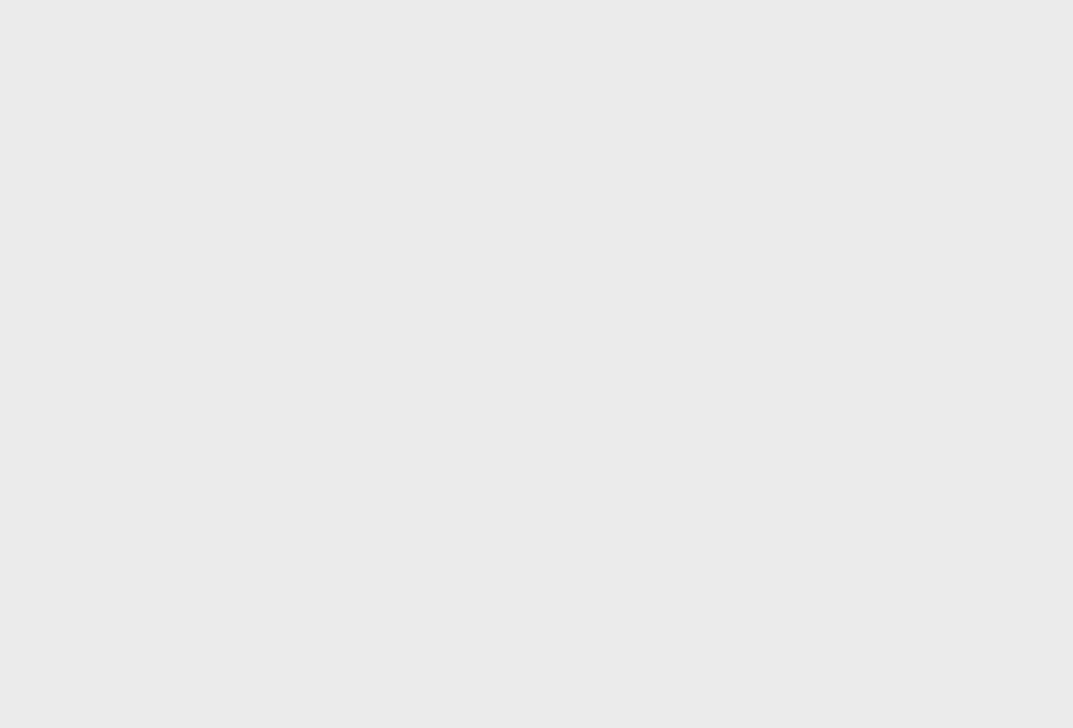
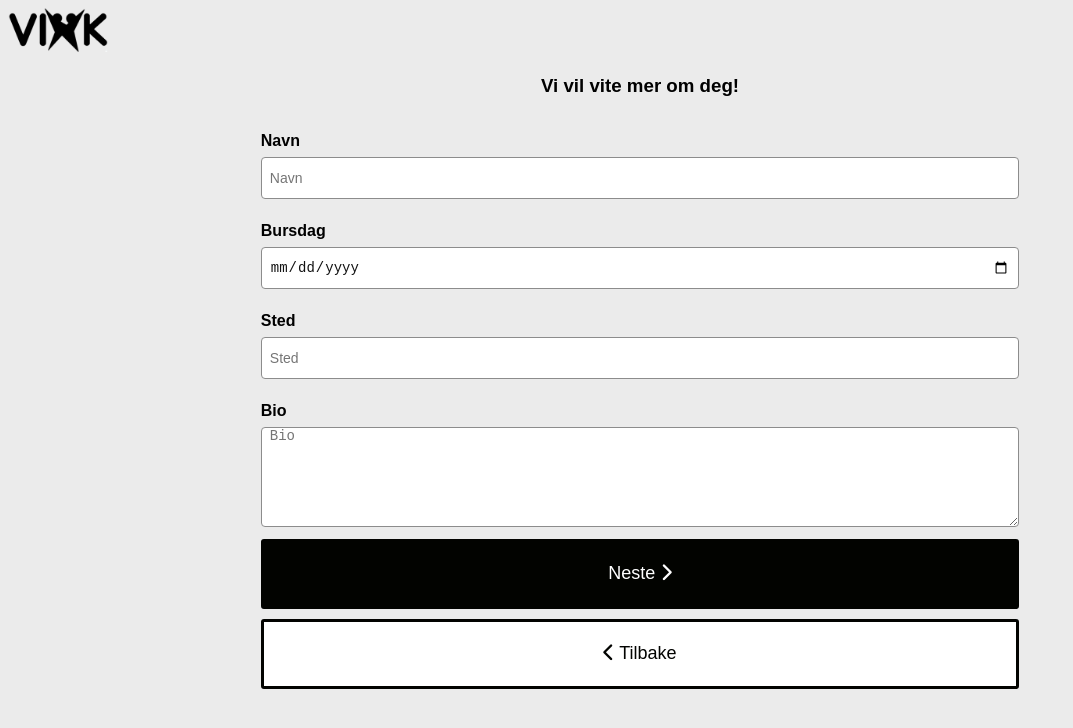
Before and after one commit to Gruppe-6B/IS-104, a plain HTML site: page vink/Personalia.html in a window 1280 px wide. Shown: the whole page, without its empty margins (0-1073 px from the left). Drawn offline with Linux system fonts and the light colour scheme.

Commit message:
Changes by Sindre

```diff
--- a/vink/Personalia.html
+++ b/vink/Personalia.html
@@ -10,6 +10,35 @@
     <script src="https://kit.fontawesome.com/4f5d540837.js" crossorigin="anonymous"></script>
 </head>
 <body>
+<a href="index.html" onclick="return confirm('Vil du avbryte registreringen?')"><img src="/img/247103202_1038603346966777_4749167084376452329_n.jpg" width="100px;"></a>
+<form class="container" id="formen">
+   <h3 class="font">Vi vil vite mer om deg!</h3>
+    <label for="navn">Navn</label>
+    <input class="input" type="text" id="navn" name="navn" placeholder="Navn">
+    <label for="bursdag">Bursdag</label>
+    <input class="input" type="date" id="bursdag" name="bursdag" placeholder="Bursdag (dd.mm.åååå)">
+    <label for="sted">Sted</label>
+    <input class="input" type="text" id="sted" name="sted" placeholder="Sted">
+    <label for="bio">Bio</label>
+    <textarea class="input resizedTextbox" id="bio" name="bio" placeholder="Bio" rows="6"></textarea>
 
+
+    <button type="submit" class="button button-dark">Neste <i class="fa fa-chevron-right"></i></button>
+    <button class="button" ><i class="fa fa-chevron-left"></i> Tilbake</button>
+
+
+</form>
+
+<script>
+    let form = document.getElementById("formen")
+    form.addEventListener("submit", function(e) {
+        e.preventDefault();
+        localStorage.setItem("navn", e.target.navn.value)
+        localStorage.setItem("bursdag", e.target.bursdag.value)
+        localStorage.setItem("sted", e.target.sted.value)
+        localStorage.setItem("bio", e.target.bio.value)
+        window.location.replace("/Interesse.html");
+    })
+</script>
 </body>
 </html>
```
